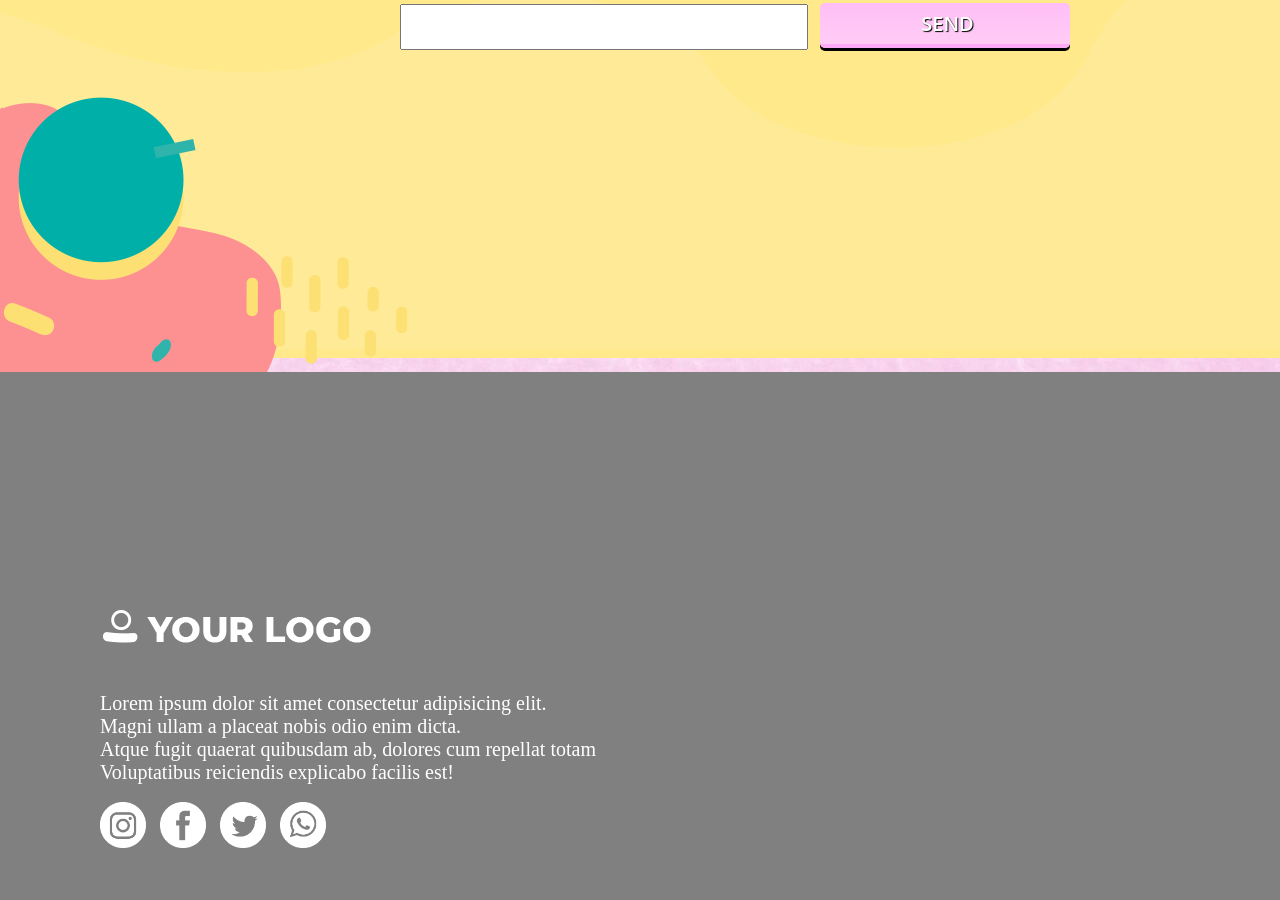
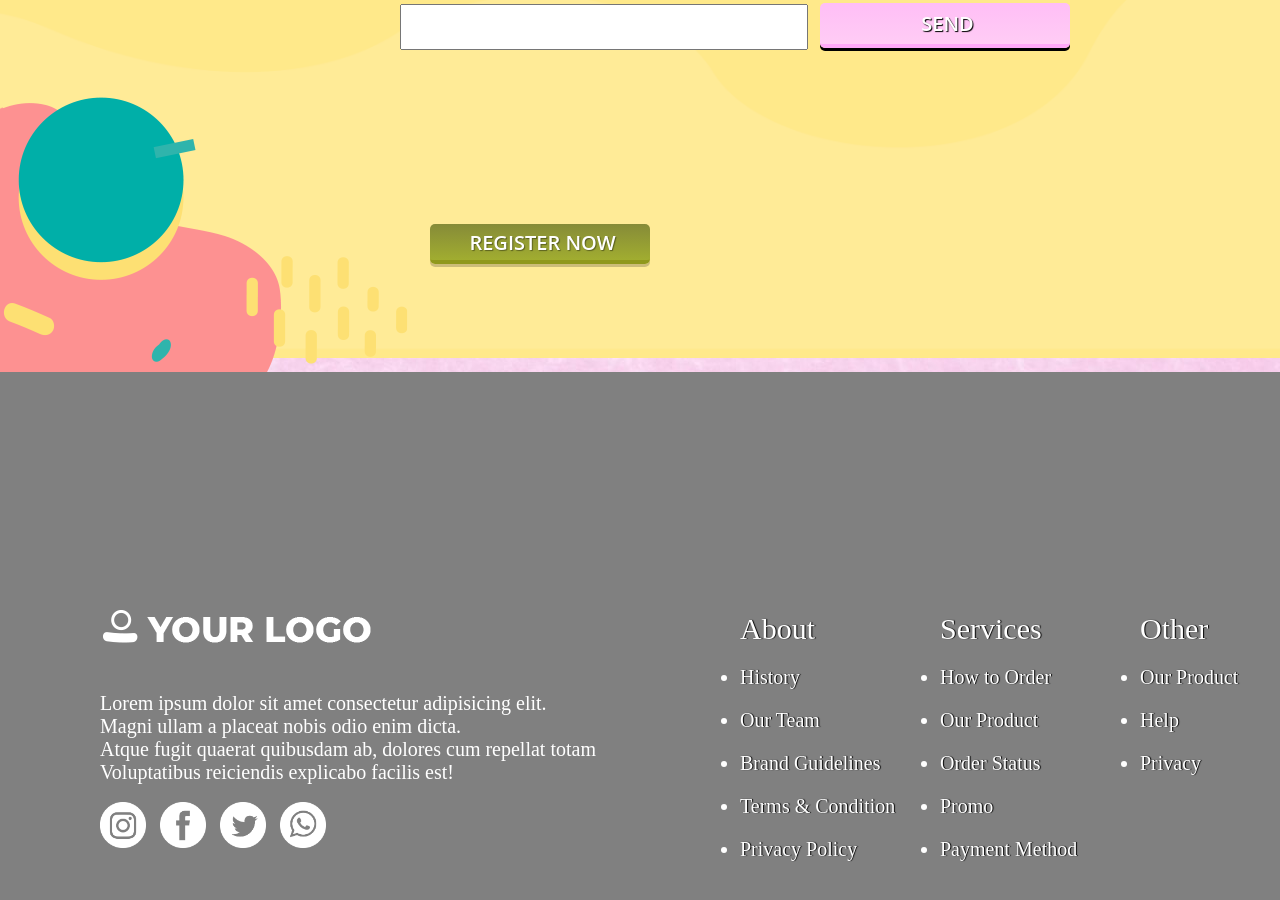
Before and after one commit to Evilylla/Praktika-9PZ-53-PSSOSSIP, a plain HTML site: page index.html in a window 1280 px wide. Shown: the part 4666-5566 px from the top of the page. Drawn offline with Linux system fonts and the light colour scheme.

Commit message:
24.06.2022

```diff
--- a/index.html
+++ b/index.html
@@ -129,6 +129,11 @@
             <button class="body_holder_sixth"><a href="https://en.wikipedia.org/wiki/Portugal">SEND</a></button>
             <img class="body_sixth_graphics" src="./images/Graphics_body_sixth.png" alt="oops">
             <img class ="body_sixth_graphics_second" src="./images/Graphics_Body_sixth_second.png" alt="OOPS">
+
+
+                <button class="reg_button"><a href="second-page.html">REGISTER NOW</a></button>
+
+
         </div>
         <div class="footer">
             <img class = "footer_logo" src="./images/footer_logo.png" alt="logo">
@@ -137,6 +142,28 @@
             <img class = "facebook_footer" src="./images/Facebook.png" alt="facebook_footer">
             <img class = "Twiter_footer" src="./images/Twitter.png" alt="twitter_footer">
             <img class = "whatsapp_footer" src="./images/WhatsApp.png" alt="whatsapp_footer">
+
+            <ul class="About">About
+                <li class="li_first">History</li>
+                <li class="li_first">Our Team</li>
+                <li class="li_first">Brand Guidelines</li>
+                <li class="li_first">Terms & Condition</li>
+                <li class="li_first">Privacy Policy</li>
+            </ul>
+
+            <ul class="Services">Services
+                <li class="li_second">How to Order</li>
+                <li class="li_second">Our Product</li>
+                <li class="li_second">Order Status</li>
+                <li class="li_second">Promo</li>
+                <li class="li_second">Payment Method</li>
+            </ul>
+
+            <ul class="Other">Other
+                <li class="li_third">Our Product</li>
+                <li class="li_third">Help</li>
+                <li class="li_third">Privacy</li>
+            </ul>
         </div>
     </div>
 
--- a/style.css
+++ b/style.css
@@ -721,3 +721,96 @@ a
     width: 46px;
     height: 46px;
 }
+
+.About
+{
+    position: absolute;
+    top: 210px;
+    left: 700px;
+    font-size: 30px;
+    color:  rgb(255, 255, 255);
+    text-shadow: 1px 0 1px #000;
+    text-align: left;
+}
+
+.li_first
+{
+    padding-top: 20px;
+    font-size: 20px;
+    color:  rgb(255, 255, 255);
+    text-shadow: 1px 0 1px #000;
+    text-align: left;
+}
+
+.Services
+{
+    position: absolute;
+    top: 210px;
+    left: 900px;
+    font-size: 30px;
+    color:  rgb(255, 255, 255);
+    text-shadow: 1px 0 1px #000;
+    text-align: left;
+}
+
+.li_second
+{
+    padding-top: 20px;
+    font-size: 20px;
+    color:  rgb(255, 255, 255);
+    text-shadow: 1px 0 1px #000;
+    text-align: left;
+}
+
+.Other
+{
+    position: absolute;
+    top: 210px;
+    left: 1100px;
+    font-size: 30px;
+    color:  rgb(255, 255, 255);
+    text-shadow: 1px 0 1px #000;
+    text-align: left;
+}
+
+.li_third
+{
+    padding-top: 20px;
+    font-size: 20px;
+    color:  rgb(255, 255, 255);
+    text-shadow: 1px 0 1px #000;
+    text-align: left;
+}
+
+
+
+
+
+.body_register
+{
+    position:absolute;
+    top:600px;
+    right: 650px;
+
+}
+
+.reg_button
+{
+    position: absolute;
+    right: 630px;
+    width: 220px;
+    height: 40px;
+    background: linear-gradient(to bottom, #868b38 0%,#a1ad30 100%); /* W3C */
+    border: none;
+    border-radius: 5px;
+    border-bottom: 4px solid #90981d;
+    color: #000000;
+    font-weight: 600;
+    font-family: 'Open Sans', sans-serif;
+    text-shadow: 1px 1px 1px rgba(0,0,0,.4);
+    font-size: 20px;
+    text-align: center;
+    text-indent: 5px;
+    box-shadow: 0px 3px 0px 0px rgba(0,0,0,.2);
+    cursor: pointer;
+}
--- /dev/null
+++ b/style_Second.css
@@ -0,0 +1,148 @@
+body
+{
+    background-color: #80e6ff;
+}
+
+.second-page-container
+{
+    position: absolute;
+    left: 520px;
+    top: 100px;
+    width: 400px;
+    height: 450px;
+    background-color: white;
+}
+
+* {
+    box-sizing: border-box;
+  }
+
+  form {
+    padding: 1em;
+    background: #f9f9f9;
+    border: 0px solid #c1c1c1;
+    margin-top: 2rem;
+    max-width: 500px;
+    margin-left: auto;
+    margin-right: auto;
+    padding: 1em;
+  }
+  form input {
+    margin-bottom: 1rem;
+    background: #fff;
+    border: 1px solid #9c9c9c;
+  }
+  form button {
+    background: #80e6ff;
+    padding: 0.7em;
+    border: 0;
+  }
+  form button:hover {
+    background: gold;
+  }
+
+  label {
+    text-align: right;
+    display: block;
+    padding: 0.5em 1.5em 0.5em 0;
+  }
+
+  input {
+    width: 100%;
+    padding: 0.7em;
+    margin-bottom: 0.5rem;
+  }
+  input:focus {
+    outline: 3px solid gold;
+  }
+
+  @media (min-width: 400px) {
+    form {
+      overflow: hidden;
+    }
+
+    label {
+      float: left;
+      width: 200px;
+    }
+
+    input {
+      float: left;
+      width: calc(100% - 200px);
+    }
+
+    button {
+      float: right;
+      width: calc(100% - 200px);
+    }
+  }
+
+  .text_second_page
+{
+    font-weight: 600;
+    font-family: 'Open Sans', sans-serif;
+    text-shadow: 1px 1px 1px rgb(0, 0, 0);
+    font-size: 20px;
+    text-align: center;
+    text-indent: 5px;
+    box-shadow: 0px 3px 0px 0px rgb(0, 0, 0);
+    cursor: pointer;
+}
+
+.return
+{
+
+    text-shadow: 1px 1px 1px rgb(0, 0, 0);
+    font-size: 20px;
+    text-align: center;
+    text-indent: 5px;
+    box-shadow: 0px 3px 0px 0px rgb(0, 0, 0);
+    cursor: pointer;
+}
+
+.return_to
+{
+    margin-left: 123px;
+    font-size: 20px;
+    text-align: center;
+    text-shadow: 1px 1px 1px rgb(0, 0, 0);
+}
+
+a
+{
+    text-decoration: none;
+    color: #80e6ff;
+}
+
+.Graphics_second_page
+{
+    position: absolute;
+    bottom: 0px;
+    right: 0px;
+}
+
+.Graphics_second_page_second
+{
+    position: absolute;
+    bottom: 0px;
+    left: 0px;
+}
+
+.Graphics_second_page_third
+{
+    position: absolute;
+    left: 500px;
+}
+
+.Graphics_second_page_fourth
+{
+    position: absolute;
+    left: 0px;
+    top:0px;
+}
+.Graphics_second_page_fives
+{
+    position: absolute;
+    right: 0px;
+    top:0px;
+}
```
Also changed, not shown: second-page.html (added, +39 -0 lines).
